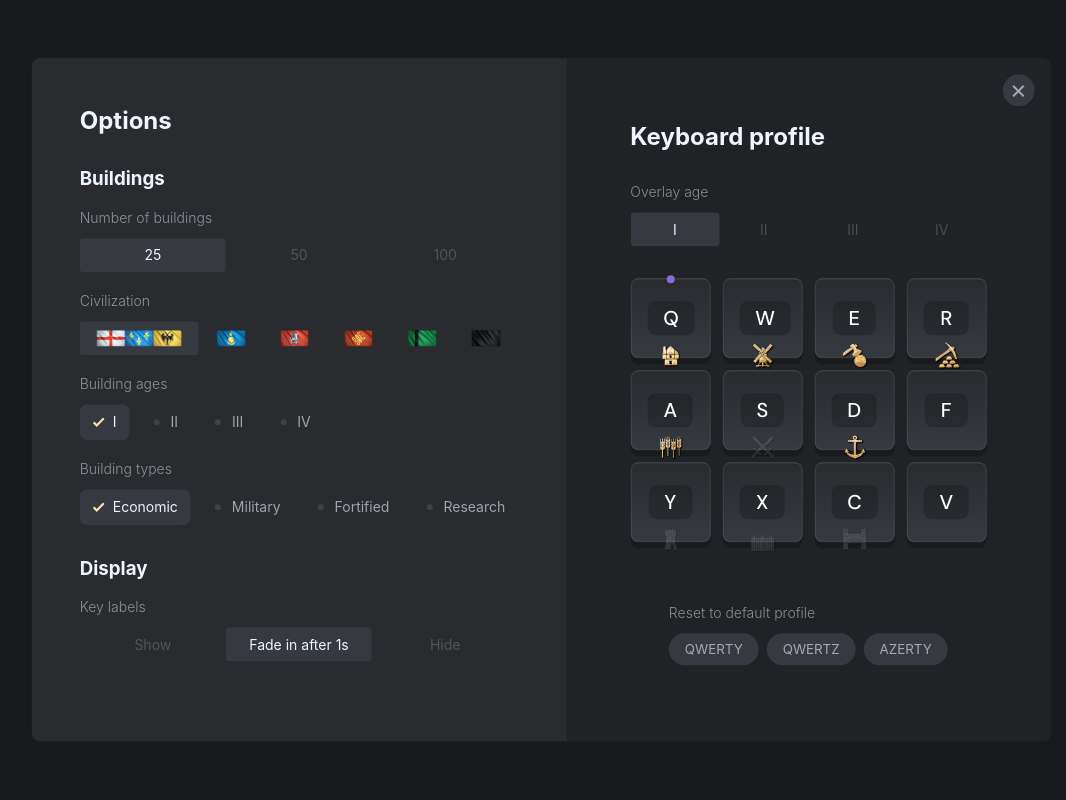
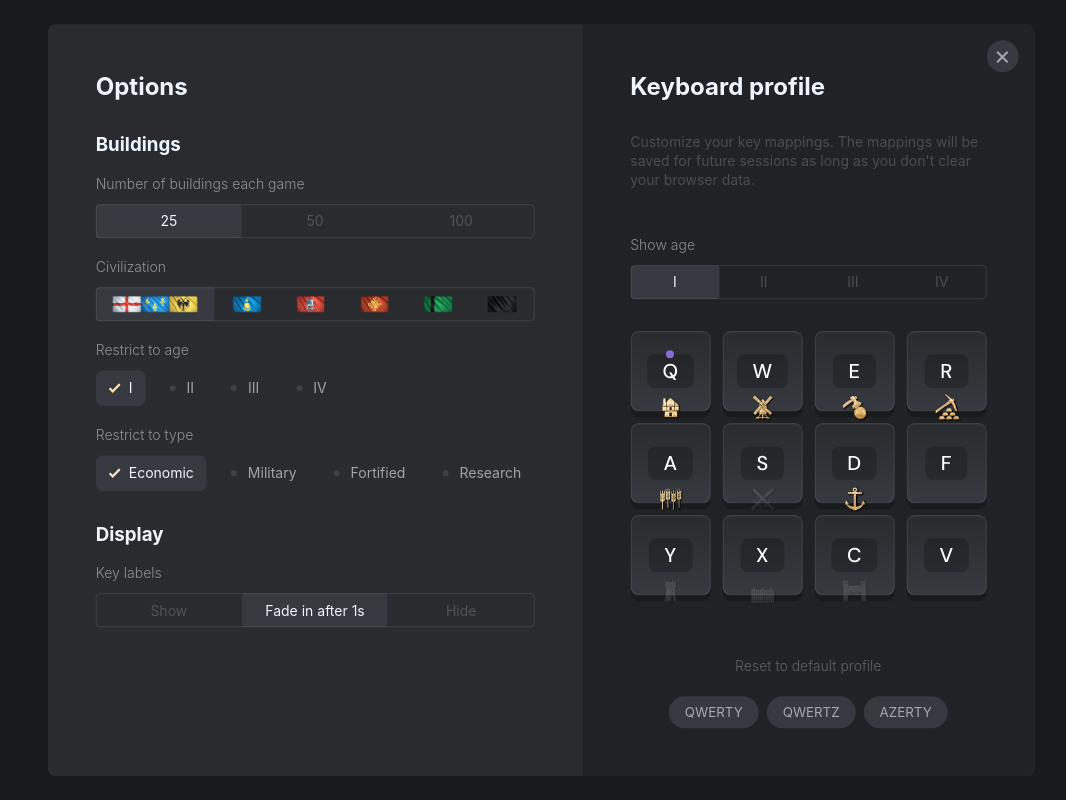
Before and after one commit to alexwidua/aegis, a React (Create React App) app: page / in a window 1280 px wide. Both pictures are taken after a click on the button "Options". Shown: the whole page, without its empty margins (99-1165 px from the left). Built offline with nearby package versions, Linux system fonts and the light colour scheme; a web font is replaced by a local one.

Commit message:
style: update key states styles

```diff
--- a/src/components/ui/segmented-input.module.scss
+++ b/src/components/ui/segmented-input.module.scss
@@ -9,10 +9,6 @@
 
 .labels {
 	display: flex;
-
-	&:hover .children {
-		color: var(--color-font-secondary) !important;
-	}
 }
 
 .label {
@@ -32,6 +28,11 @@
 	height: 100%;
 	appearance: none;
 	cursor: pointer;
+
+	&:hover ~ .children {
+		background: var(--color-foreground);
+		color: var(--color-font-primary);
+	}
 }
 
 .children {
@@ -61,7 +62,6 @@
 }
 .segmented-input:hover .label:first-child .input:checked ~ .children {
 	border-bottom-left-radius: var(--border-radius-sm);
-
 	border-top-left-radius: var(--border-radius-sm);
 }
 .segmented-input:hover .label:last-child .input:checked ~ .children {
@@ -75,7 +75,7 @@
 	right: 0;
 	bottom: 0;
 	left: 0;
-
+	border: 1px solid rgba(255, 255, 255, 0.1);
 	border-radius: var(--border-radius-sm);
 	pointer-events: none;
 }
--- a/src/views/OptionsView.js
+++ b/src/views/OptionsView.js
@@ -95,7 +95,7 @@ const OptionsView = () => {
 				<h3>Buildings</h3>
 				<ItemSegmentedInput
 					name={`buildings`}
-					label={`Number of buildings`}
+					label={`Number of buildings each game`}
 					value={scoreLimit}
 					onValueChange={(value) => handleSetScoreLimit(value)}
 					options={[{ value: 25 }, { value: 50 }, { value: 100 }]}
@@ -140,11 +140,11 @@ const OptionsView = () => {
 					style={{ marginBottom: '1.25rem' }}
 				/>
 				<ItemCheckbox
-					label={`Building ages`}
+					label={`Restrict to age`}
 					style={{ marginBottom: '1.25rem' }}>
 					{filterAges}
 				</ItemCheckbox>
-				<ItemCheckbox label={`Building types`}>
+				<ItemCheckbox label={`Restrict to type`}>
 					{filterTypes}
 				</ItemCheckbox>
 				<h3>Display</h3>
@@ -162,10 +162,15 @@ const OptionsView = () => {
 			</div>
 			<div className={styles['keyboard-options']}>
 				<h2>Keyboard profile</h2>
+				<p>
+					Customize your key mappings. The mappings will be saved for
+					future sessions as long as you don't clear your browser
+					data.
+				</p>
 				<div className={styles['keyboard-options-container']}>
 					<ItemSegmentedInput
 						name={`keymapOverlay`}
-						label={`Overlay age`}
+						label={`Show age`}
 						value={keymapOverlayAge}
 						onValueChange={(value) => setKeymapOverlayAge(value)}
 						options={[
@@ -174,6 +179,7 @@ const OptionsView = () => {
 							{ value: 'III' },
 							{ value: 'IV' }
 						]}
+						style={{ width: 356 }}
 					/>
 					<div className={styles.grid} ref={keymapRef}>
 						{keyMap.map((el, row) => {
@@ -208,6 +214,10 @@ const OptionsView = () => {
 												el.age === keymapOverlayAge
 										)
 
+										const pendingRebind =
+											row === keyRebind[0] &&
+											col === keyRebind[1]
+
 										return (
 											<button
 												onClick={() =>
@@ -215,12 +225,16 @@ const OptionsView = () => {
 												}
 												className={`
 												${styles.key}
-												${row === keyRebind[0] && col === keyRebind[1] ? styles.rebind : null}
+												${pendingRebind ? styles.rebind : null}
 												${el === '?' ? styles.missing : null}
 												${isAgeKey ? styles.age : null}
 										`}
 												key={col}>
-												<span>{el}</span>
+												<span>
+													{pendingRebind
+														? 'Press Key'
+														: el}
+												</span>
 												{building && (
 													<div
 														className={`
--- a/src/views/options.module.scss
+++ b/src/views/options.module.scss
@@ -3,6 +3,13 @@
 
 	& h2 {
 		margin: 0 0 2rem 0;
+	}
+
+	& p {
+		padding: 0 0 2rem 0;
+		color: var(--color-font-tertiary);
+		font-size: var(--size-font-sm);
+		line-height: 1.35;
 	}
 }
 
@@ -29,7 +36,7 @@
 
 // Keyboard options
 .keyboard-options {
-	padding: 4rem;
+	padding: 3rem;
 	background: var(--color-body);
 
 	&-container {
@@ -43,13 +50,13 @@
 .grid {
 	display: grid;
 	margin-bottom: calc(var(--vertical-gap) * 1.5);
-	grid-gap: 12px;
+	grid-gap: 0.75rem;
 	text-align: center;
 }
 
 .row {
 	display: grid;
-	grid-gap: 12px;
+	grid-gap: 0.75rem;
 	grid-template-columns: 1fr 1fr 1fr 1fr;
 }
 
@@ -72,17 +79,29 @@
 	cursor: pointer;
 	font-family: var(--key-font);
 	font-size: 1.25rem;
-	text-transform: uppercase;
 
 	& span {
+		position: absolute;
+		top: 50%;
+		left: 50%;
 		padding: 0.25rem 1rem;
 		background: rgba(0, 0, 0, 0.2);
 		border-radius: 0.5rem;
+		text-transform: uppercase;
+		transform: translate3d(-50%, -50%, 0);
+		transition: background 0.2s, font-size 0.2s;
 		white-space: nowrap;
 	}
 
-	&.rebind span {
-		background: var(--color-green);
+	&.rebind {
+		box-shadow: 0 0 24rem rgba(36, 161, 109, 0.2) inset;
+		& span {
+			z-index: 1000;
+			padding: 0.25rem 0.5rem;
+			background: var(--color-green);
+			font-size: 0.75rem;
+			text-transform: none;
+		}
 	}
 
 	&.missing span {
@@ -127,10 +146,13 @@
 
 .presets {
 	& p {
+		padding: 0 0 0.5rem 0;
 		margin-bottom: 0.75rem;
+		color: var(--color-font-secondary);
 		font-size: var(--size-font-sm);
 		font-weight: 300;
 		opacity: 0.5;
+		text-align: center;
 	}
 	&-row {
 		display: flex;
```
